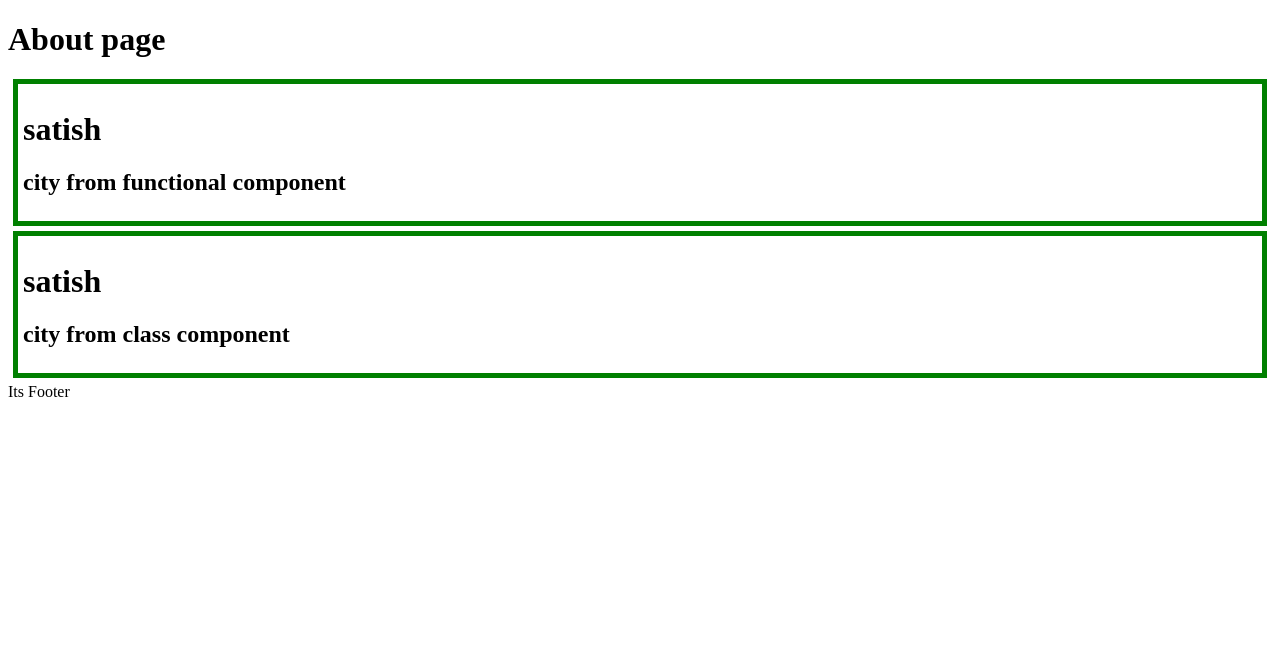
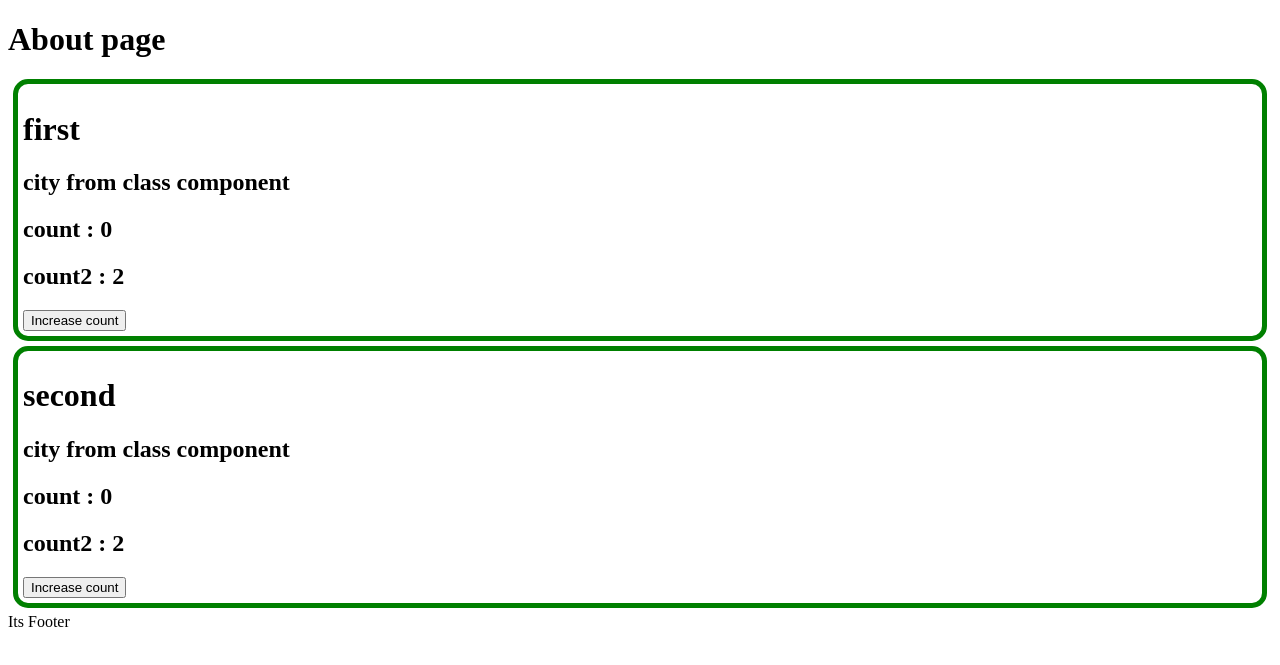
Before and after one commit to nagasatishkadiyam/reactapp, a React app: page /about in a window 1280 px wide. Shown: the part 131-796 px from the top of the page. Built offline with nearby package versions, Linux system fonts and the light colour scheme.

Commit message:
class based component with componecnt didmount

```diff
--- a/index.css
+++ b/index.css
@@ -87,6 +87,7 @@
 
 .about {
     border: 5px solid green;
+    border-radius: 15px;
     margin: 5px;
     padding: 5px;
 }
--- a/src/Components/About.js
+++ b/src/Components/About.js
@@ -1,14 +1,56 @@
+import React from "react";
 import User from "./User";
 import UserClass from "./UserClass";
 
-const About = () => {
-    return (
-        <div>
-            <h1>About page</h1>
-            <User name={"satish"} city={"city from functional component"}></User>
-            <UserClass name={"satish"} city={"city from class component"} />
-        </div>
-    );
+// functional component.
+// const About = () => {
+//     return (
+//         <div>
+//             <h1>About page</h1>
+//             <User name={"satish"} city={"city from functional component"}></User>
+//             <UserClass name={"satish"} city={"city from class component"} />
+//         </div>
+//     );
+// }
+
+
+// class based component.
+
+
+class About extends React.Component {
+
+    constructor(props){
+        super(props);
+        console.log('parent const');
+    }
+
+    componentDidMount() {
+        console.log('parent component did mount');
+    }
+
+    render(){
+        console.log('parent render');
+        return (
+            <div>
+                <h1>About page</h1>
+                <UserClass name={"first"} city={"city from class component"} />
+                <UserClass name={"second"} city={"city from class component"} />
+            </div>
+        );
+
+    };
 }
+export default About;
 
-export default About;
+// class based componecnts life cyclce.
+/**
+ * parent constrctor
+ * parnet render
+ *  - first child constructor
+ *  - first child render
+ *
+ *  - second child constructor.
+ *  - second child render.
+ *  - first child componentdid mount.
+ *  - second child componentdid mount.
+ */
--- a/src/Components/Body.js
+++ b/src/Components/Body.js
@@ -73,7 +73,7 @@
                     <div>
                         <button onClick={() => {
                             const filteredrestlist = listOfRestaurant?.filter((resta) => {
-                                return resta.info.avgRatingString > 4;
+                                return resta.info.avgRatingString > 4.5;
                             });
                             setFilteredrestRestaurant(filteredrestlist);
 
--- a/src/Components/User.js
+++ b/src/Components/User.js
@@ -1,9 +1,15 @@
+import { useState } from "react";
+
 const User = (props) => {
+    const [count] = useState(0);
+    const [count2] = useState(2);
     const {name, city} = props;
     return (
         <div className="about">
             <h1>{name}</h1>
             <h2>{city}</h2>
+            <h2>count: {count}</h2>
+            <h2>count2: {count2}</h2>
         </div>
     );
 }
--- a/src/Components/UserClass.js
+++ b/src/Components/UserClass.js
@@ -1,16 +1,40 @@
-class UserClass extends React.Component
+// import React from "react";
+import {Component} from "react";
+
+// class UserClass extends React.Component
+class UserClass extends Component
 {
 
     constructor(props) {
         super(props);
+        this.state = {
+            count : 0,
+            count2: 2
+        }
+
+        console.log(this.props.name + 'child const');
+    }
+
+    componentDidMount(){
+        console.log(this.props.name  + 'component did mount');
     }
 
     render() {
+        console.log(this.props.name +  'component render');
         const {name, city} = this.props;
+        const {count, count2} = this.state;
         return (
             <div className="about">
                 <h1>{name}</h1>
                 <h2>{city}</h2>
+                <h2>count : {count}</h2>
+                <h2>count2 : {count2}</h2>
+                <button onClick={() => {
+                    this.setState({
+                        count : count + 1,
+                        count2 : count2 + 1,
+                    });
+                }}> Increase count </button>
             </div>
         );
     };
```
Also changed, not shown: README.MD.
